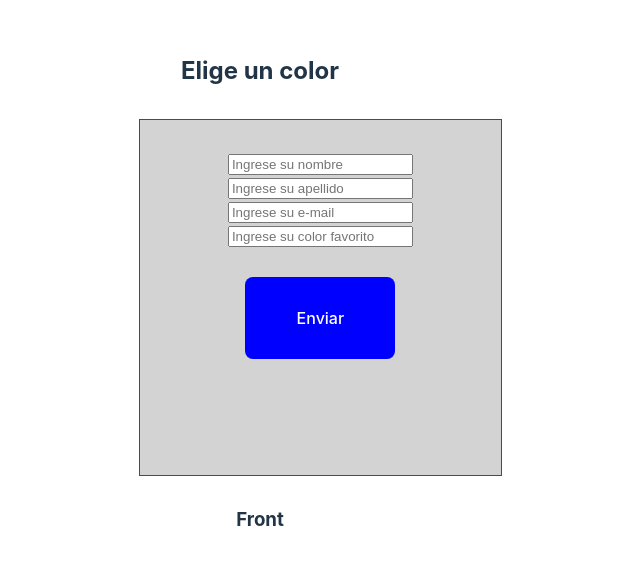
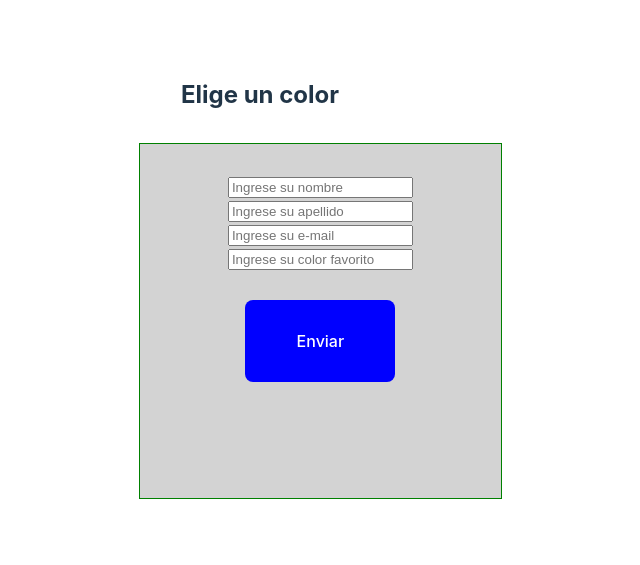
Before and after one commit to afeuillade/FrontEnd3---Examen-Feuillade-Angeles, a React (Vite) app in the folder examen-feuillade/: page / in a window 1280 px wide. Shown: the part 107-672 px from the top of the page, without its empty margins (380-1020 px from the left). Built offline with nearby package versions, Linux system fonts and the light colour scheme.

Commit message:
Examen parcial front

```diff
--- a/examen-feuillade/src/Components/Form.jsx
+++ b/examen-feuillade/src/Components/Form.jsx
@@ -41,7 +41,6 @@ const Form = () => {
             </div>
             {show &&  <Card nombre={user.nombre} apellido={user.apellido} colorFavorito = {user.colorFavorito}/>}
 
-            <h3>Front</h3>
         </div>
 
     )
```
